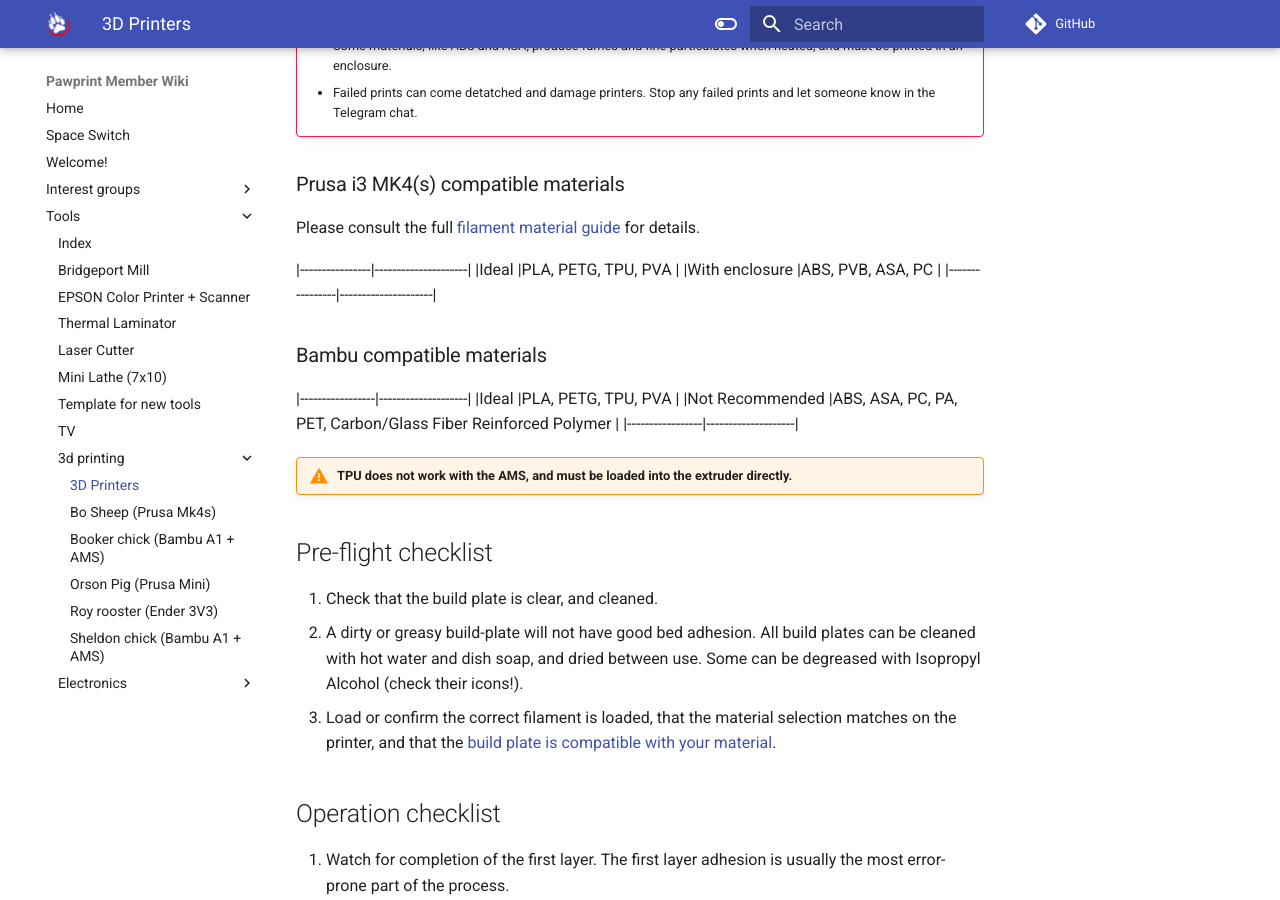
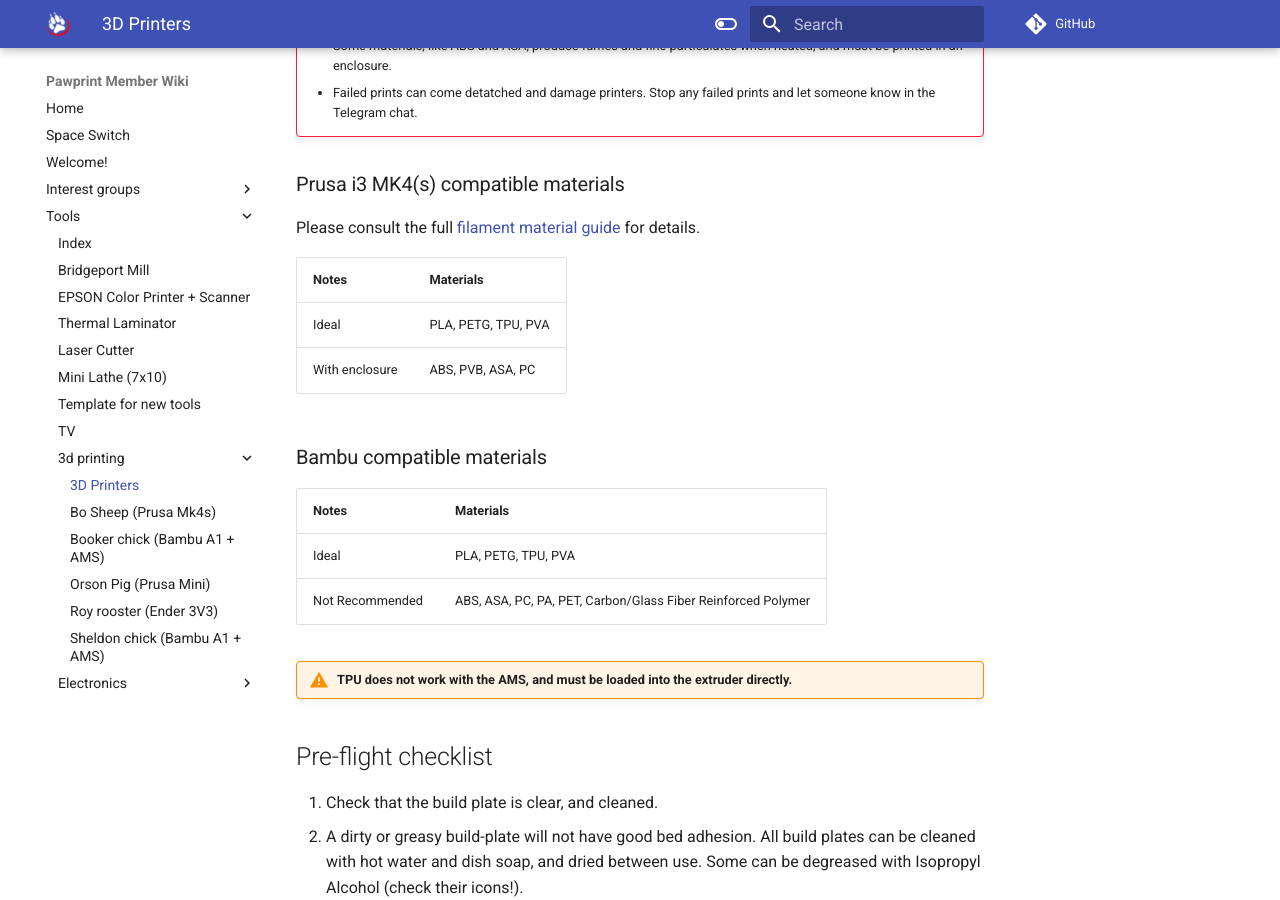
Before and after one commit to PawprintPrototyping/pawprintprototyping.github.io, an MkDocs documentation site: the page built from docs/tools/3d-printing/index.md, in a window 1280 px wide and 900 px high, scrolled down 1236 px. Built offline with MkDocs 1.6.1 and Material for MkDocs 9.7.7, drawn with Linux system fonts in a browser that asks for light colours; comment, search, counter and statistics services are not loaded.

Commit message:
Fix the table

```diff
--- a/docs/tools/3d-printing/index.md
+++ b/docs/tools/3d-printing/index.md
@@ -39,18 +39,19 @@ We usually keep a quantity of PLA and PET filament around in various colors to f
 
 Please consult the full [filament material guide](https://help.prusa3d.com/filament-material-guide) for details.
 
+| Notes          | Materials           |
 |----------------|---------------------|
 |Ideal           |PLA, PETG, TPU, PVA  |
 |With enclosure  |ABS, PVB, ASA, PC    |
-|----------------|---------------------|
 
 
 ### Bambu compatible materials
 
+| Notes           | Materials          |
 |-----------------|--------------------|
 |Ideal            |PLA, PETG, TPU, PVA |
 |Not Recommended  |ABS, ASA, PC, PA, PET, Carbon/Glass Fiber Reinforced Polymer |
-|-----------------|--------------------|
+
 
 !!! warning "TPU does not work with the AMS, and must be loaded into the extruder directly."
 
```
